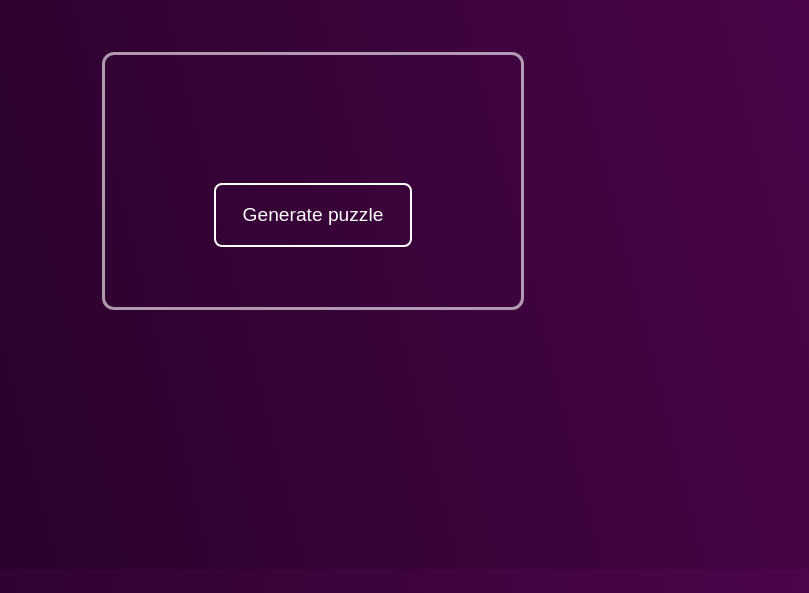
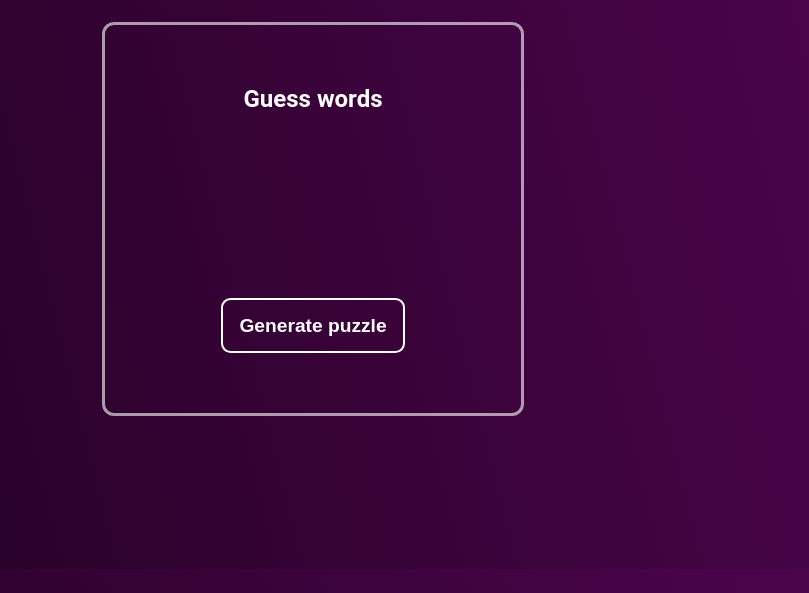
Before and after one commit to SergijPSO/hangman, a website: page index.html in a window 1280 px wide. Shown: the part 231-824 px from the top of the page, without its empty margins (327-1136 px from the left). Drawn offline with Linux system fonts and the light colour scheme; no server answers.

Commit message:
Styles updates was made

```diff
--- a/index.html
+++ b/index.html
@@ -5,13 +5,15 @@
   <meta http-equiv="X-UA-Compatible" content="IE=edge">
   <meta name="viewport" content="width=device-width, initial-scale=1.0">
   <link rel="shortcut icon" href="#">
-  <title>Hangman</title>
+  <title>Hangman </title>
   <link rel="stylesheet" href="./styles/styles.css">
 </head>
 
   <body>
     <div class="app">
+      <h1 class="app__title">The Hangman</h1>
       <div class="app__container">
+        <h2 class="app__subtitle">Guess words</h2>
         <p id="puzzle" class="app__puzzle"></p>
         <p id="guesses" class="app__guesses"></p>
         <button id="reset" class="app__reset">Generate puzzle</button>
--- a/styles/styles.scss
+++ b/styles/styles.scss
@@ -10,25 +10,37 @@ body {
 
 .app {
   display: flex;
+  flex-direction: column;
+  justify-content: center;
   align-items: center;
-  padding: 12px;
+  padding: .75em;
   height: 100%;
+  font-family: 'Roboto', sans-serif, bold;
+  color: #fff;
+
+  &__title {
+    margin-bottom: 1.2em;
+  }
 
   &__container {
     display: flex;
     flex-direction: column;
     justify-content: center;
     align-items: center;
-    padding: 60px 14px;
+    padding: 3.75em .875em;
     margin: 0 auto;
     width: 100%;
-    max-width: 422px;
+    max-width: 26.375em;
     box-sizing: border-box;
-    border: 3px solid rgba(255, 255, 255, .6);
-    border-radius: 12px;
-    font-family: 'Roboto', sans-serif, bold;
-    font-weight: 600;
-    color: #fff;
+    border: .188em solid rgba(255, 255, 255, .6);
+    border-radius: .75em;
+  }
+
+  &__puzzle {
+    font-size: 1.375em;
+    margin-top: .5em;
+    min-height: 1.375em;
+    text-transform: capitalize;
   }
 
   &__puzzle,
@@ -36,22 +48,24 @@ body {
   &__reset {
     font-size: 1.2em;
     text-align: center;
+    font-weight: 600;
   }
 
   &__guesses {
     width: 100%;
-    max-width: 400px;
-    margin: 34px 0;
+    height: 3.875em;
+    max-width: 25em;
+    margin: 1.75em 0 2.125em;
     line-height: 1.6;
   }
 
   &__reset {
-    padding: 19px 27px;
+    padding: .75em .875em;
     background: none;
     cursor: pointer;
     outline: none;
-    border: 2px solid white;
-    border-radius: 8px;
+    border: .125em solid white;
+    border-radius: .5em;
     color: #fff;
     &:active,
     &:hover {
```
Also changed, not shown: styles/styles.css, 1 other file.
